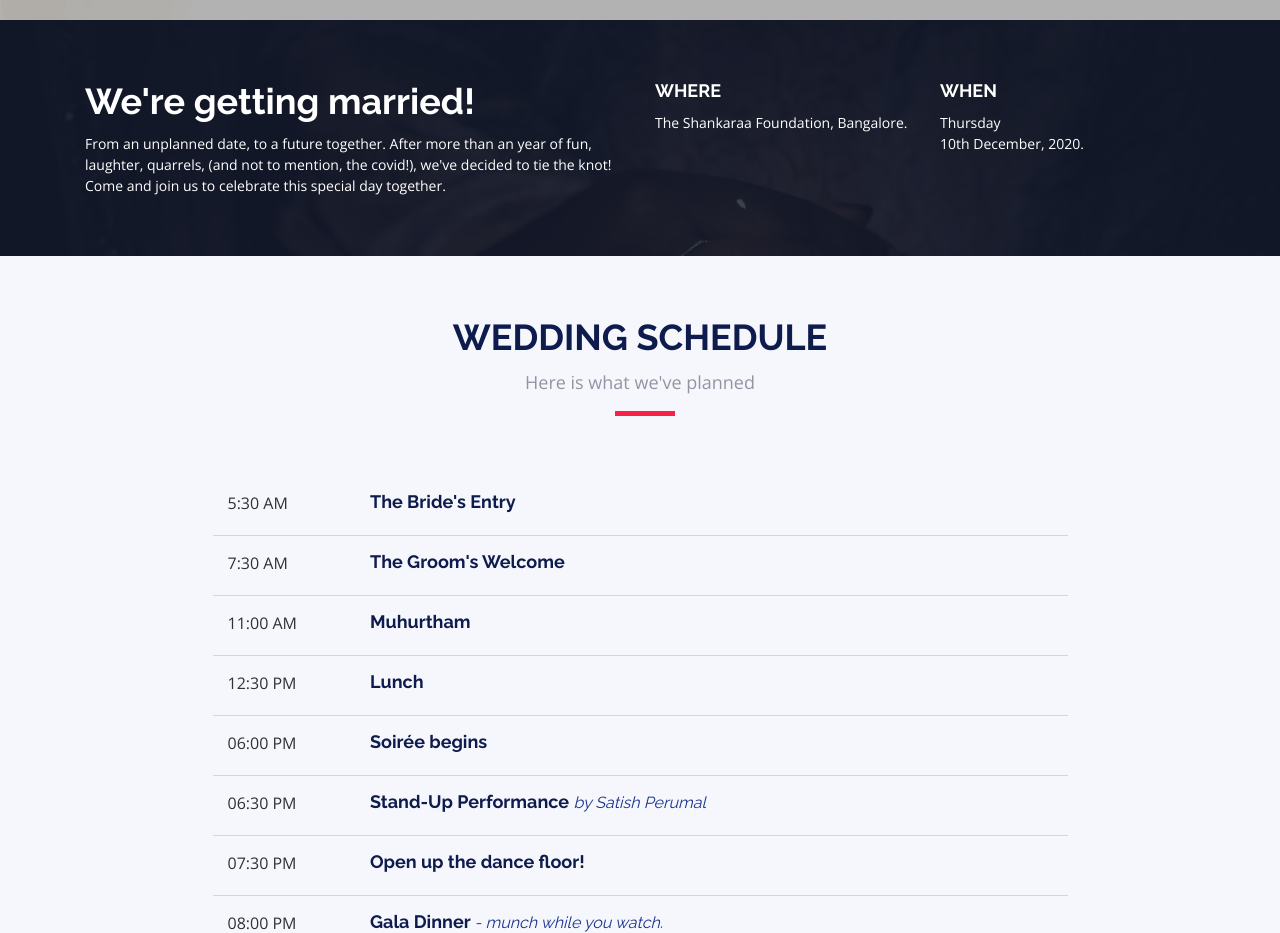
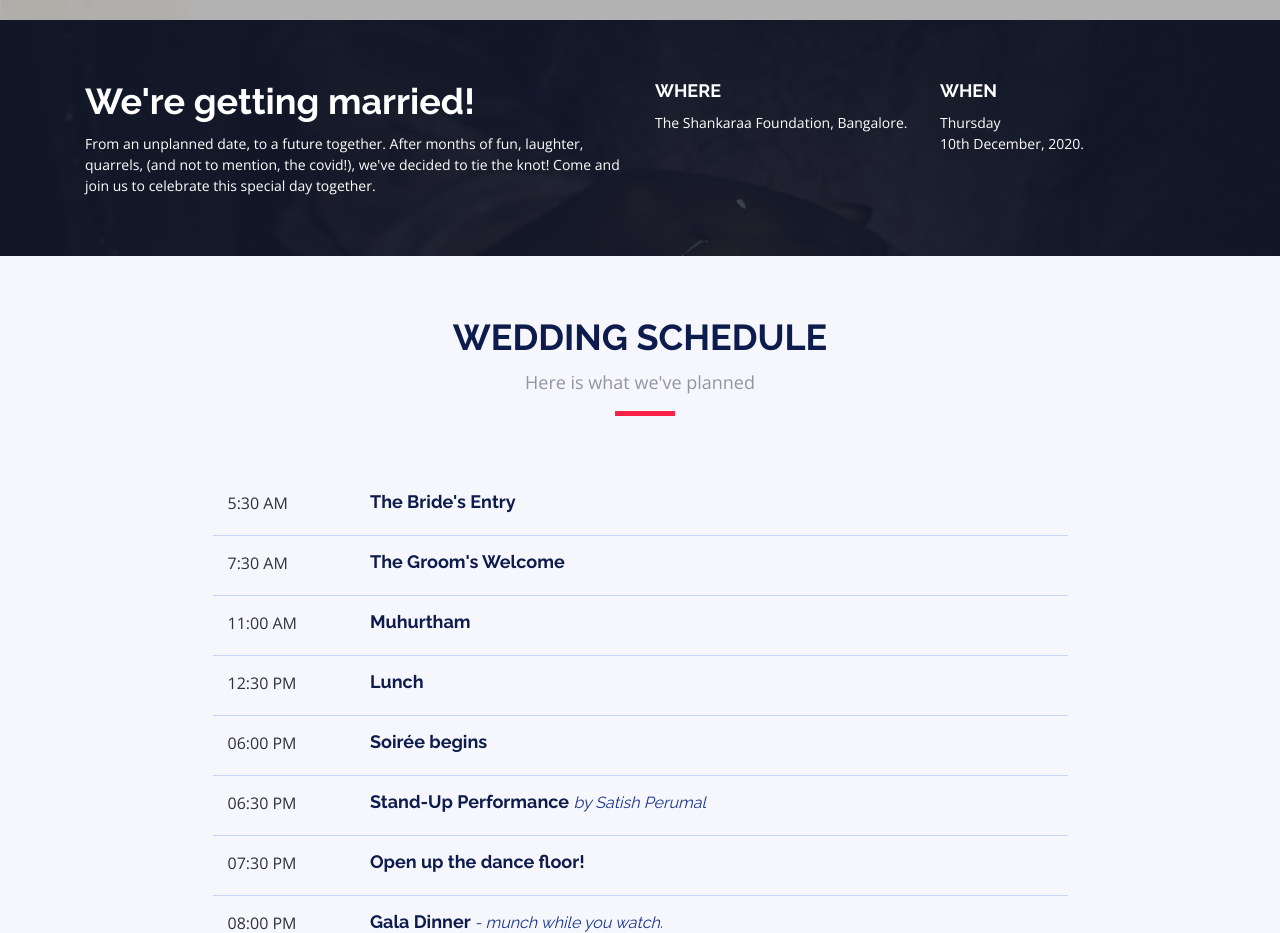
Before and after one commit to nitheeshkl/wedding, a plain HTML site: page index.html in a window 1280 px wide. Shown: the part 780-1713 px from the top of the page. Drawn offline with nearby package versions, Linux system fonts and the light colour scheme.

Commit message:
update our story
Signed-off-by: Nitheesh K L <nitheesh.k.l@intel.com>

```diff
--- a/index.html
+++ b/index.html
@@ -77,10 +77,11 @@
         <div class="row">
           <div class="col-lg-6">
             <h2>We're getting married!</h2>
-            <p>From an unplanned date, to a future together. After more than an
-              year of fun, laughter, quarrels, (and not to mention,
-              the covid!), we've decided to tie the knot!
-              Come and join us to celebrate this special day together.
+            <p>
+              From an unplanned date, to a future together. After months of fun,
+              laughter, quarrels, (and not to mention, the covid!), we've
+              decided to tie the knot!  Come and join us to celebrate this
+              special day together.
             </p>
           </div>
           <div class="col-lg-3">
```
